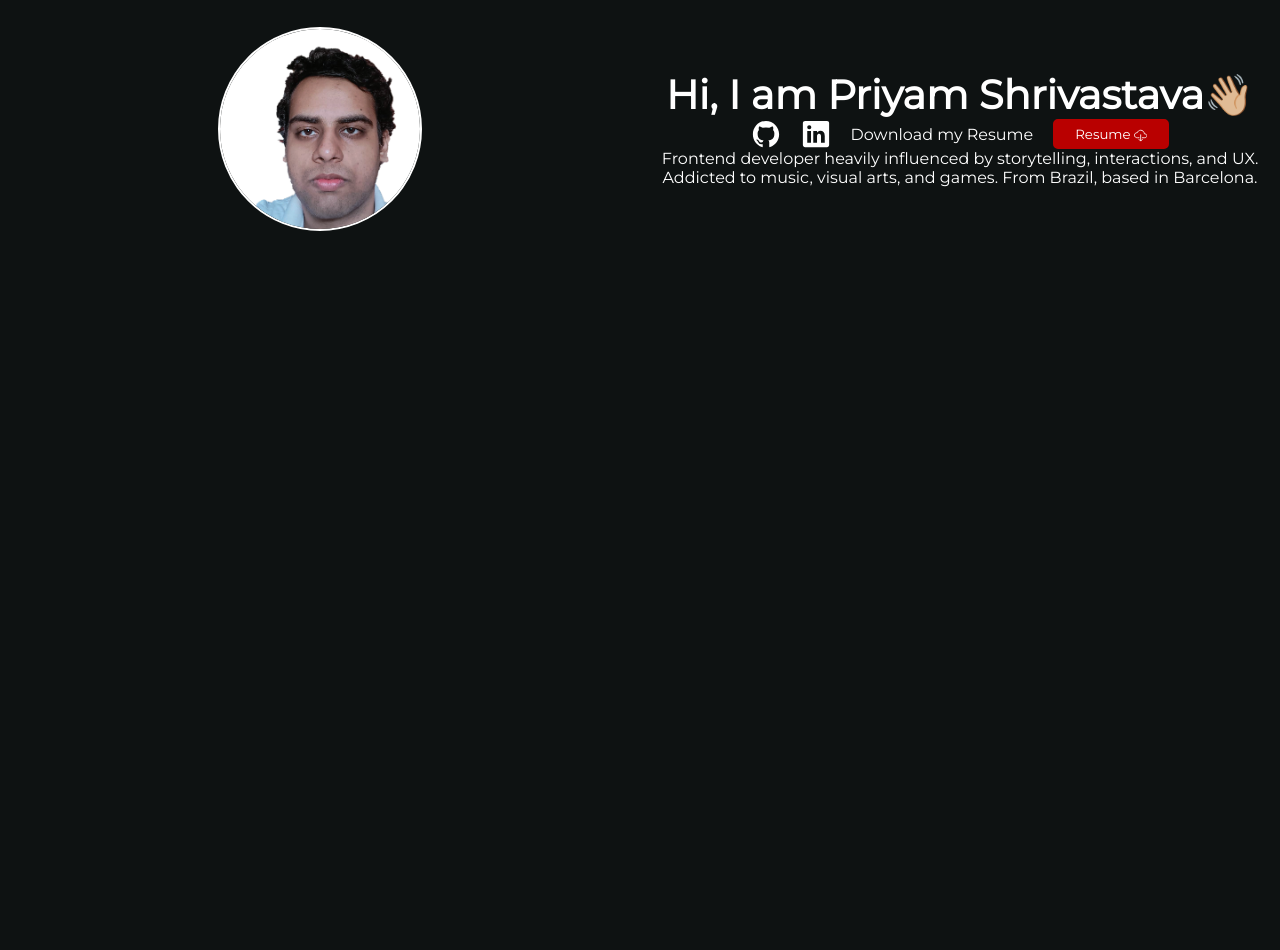
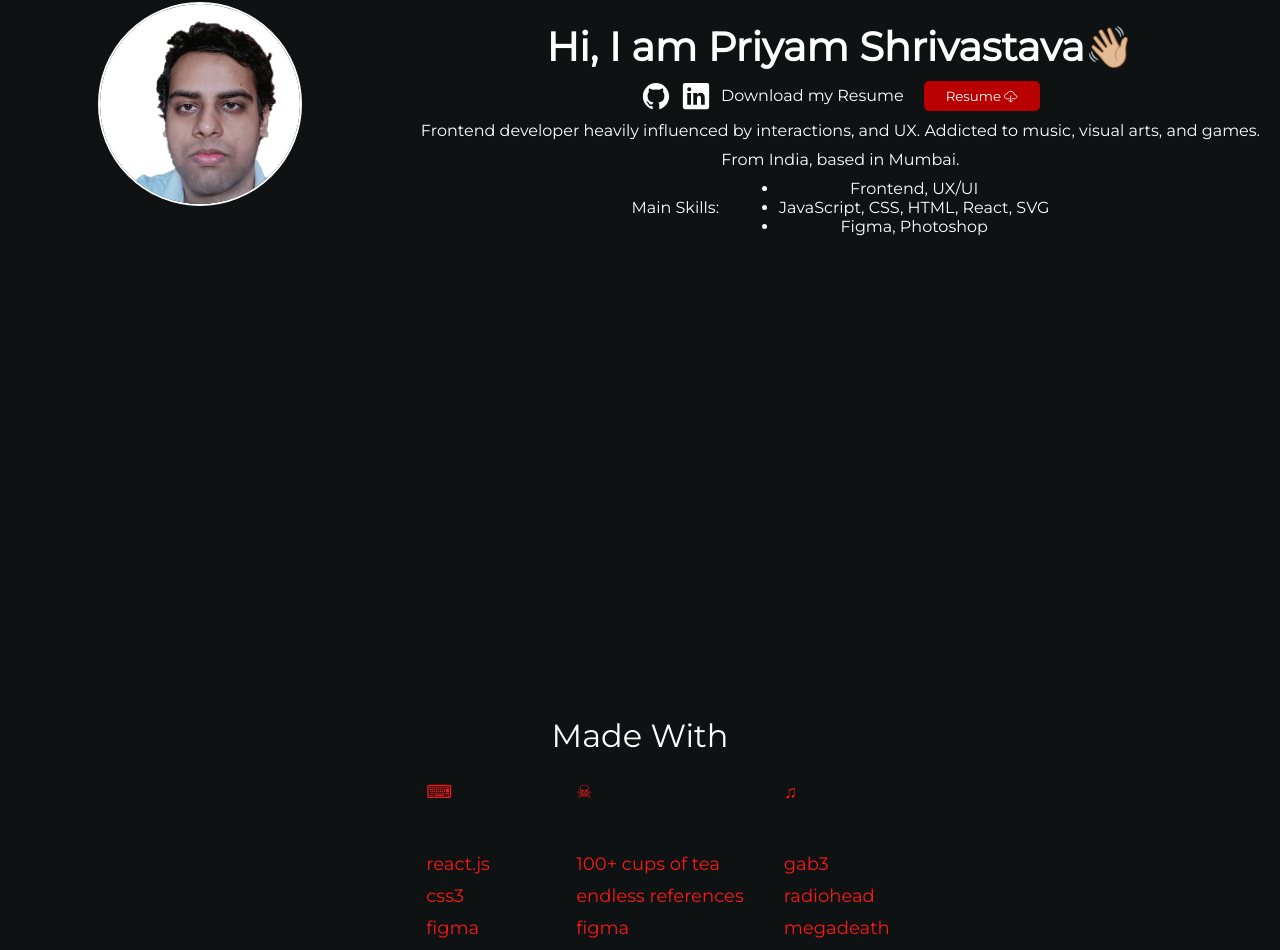
Before and after one commit to gweryf/portfolio, a React (Vite) app: page /about in a window 1280 px wide. Shown: the part 321-1271 px from the top of the page. Built offline with nearby package versions, Linux system fonts and the light colour scheme.

Commit message:
added about section

```diff
--- a/src/routes/about.jsx
+++ b/src/routes/about.jsx
@@ -1,6 +1,7 @@
 import Header from "../components/header"
 import { useEffect } from "react"
 import prof from "../assets/lmaopic.png"
+import res from "../assets/resume.pdf"
 import { IoLogoGithub, IoLogoLinkedin, IoCloudDownloadOutline } from "react-icons/io5";
 import "../styles/about.scss"
 const About = ()=>{
@@ -34,17 +35,59 @@ const About = ()=>{
                             <IoLogoLinkedin size="30px"/>
                             <div className="cv">
                                 Download my Resume
-                                <button>Resume {<IoCloudDownloadOutline className="res" />}</button>
+                                <a target="_blank" href={res}><button>Resume {<IoCloudDownloadOutline className="res" />}</button></a>
                             </div>
                         </div>
                         <p>
-                        Frontend developer heavily influenced by storytelling, interactions, and UX. Addicted to music, visual arts, and games.
-From Brazil, based in Barcelona.
+                        Frontend developer heavily influenced by interactions, and UX. Addicted to music, visual arts, and games.
                         </p>
+                        <p>
+                        From India, based in Mumbai.
+                        </p>
+                        <div>
+                          <p>Main Skills:</p>
+                          <ul>
+                            <li>Frontend, UX/UI</li>
+                            <li>JavaScript, CSS, HTML, React, SVG</li>
+                            <li>Figma, Photoshop</li>
+                          </ul>
+                        </div>
                     </div>
                 </div>
             </section>
-            <section className="hidden"></section>
+            <section className="hidden material">
+              <p>Made With</p>
+              <div className="cols">
+                <ul className="col">
+                  <li className="title">⌨</li>
+                  <li>react.js</li>
+                  <li>css3</li>
+                  <li>figma</li>
+                  <li>Photoshop</li>
+                  <li>Figma</li>
+                </ul>
+
+                <ul className="col">
+                  <li className="title">☠</li>
+                  <li>100+ cups of tea</li>
+                  <li>endless references</li>
+                  <li>figma</li>
+                </ul>
+
+                <ul className="col music">
+                  <li className="title">♫</li>
+                  <li><a className="artists" target="_blank" href="https://open.spotify.com/artist/0Yt7UjpW2AJojjZrgGysUl?si=9d10lQXPRD-Ot2PDtshJRQ">gab3</a></li>
+                  <li><a className="artists" target="_blank" href="https://open.spotify.com/artist/4Z8W4fKeB5YxbusRsdQVPb?si=pCjEkOkjRp2X0dCbzJFHpw">radiohead</a></li>
+                  <li><a className="artists" target="_blank" href="https://open.spotify.com/artist/1Yox196W7bzVNZI7RBaPnf?si=y6axc2-sR1m-gpSCjrERKQ">megadeath</a></li>
+                  <li><a className="artists" target="_blank" href="https://open.spotify.com/artist/1bPflBX5bS3e7GIf6mzmT3?si=kke79FrfSk6VnpOOfCij-g">Uli K</a></li>
+                  <li><a className="artists" target="_blank" href="https://open.spotify.com/artist/2KZogWZPYcACVe4NK80dmc?si=Jg5hec2TRGCLs9vvSCJG1g">d0llywood1</a></li>
+                  <li><a className="artists" target="_blank" href="https://open.spotify.com/artist/1XpDYCrUJnvCo9Ez6yeMWh?si=qIoGKu3eTSeXwmCVJ7uLRg">TenaciousD</a></li>
+                  <li><a className="artists" target="_blank" href="https://open.spotify.com/artist/41X1TR6hrK8Q2ZCpp2EqCz?si=i1sUetEHRxKsGhfm8esyWQ">bbno$</a></li>
+                  <li><a className="artists" target="_blank" href="https://open.spotify.com/artist/1ng3xz2dyz57Z1WpnzM2G7?si=BzHjmrccSru-Alen-0WZoQ">pogo</a></li>
+                  <li><a className="artists" target="_blank" href="https://open.spotify.com/artist/7jOY91ZU7kn86slH3fBbaD?si=tWpvDNPRTKWeoZY0AvuTDQ">Louie Zong</a></li>
+                </ul>
+              </div>
+            </section>
         </>
     )
 }
--- a/src/styles/about.scss
+++ b/src/styles/about.scss
@@ -1,10 +1,8 @@
 @import "index";
 .about{
     width: 100%;
-    height: 100%;
-    display: grid;
-    grid-template-columns: repeat(2, 1fr);
-    place-items: center start;
+    display: flex;
+    justify-content: space-around;
     img {
         width: 200px;
         height: 200px;
@@ -12,10 +10,9 @@
         border-radius: 50%;
     }
     .links{
-        // display: flex;
-        // justify-content: center;
-        // align-items: center;
-        // gap: 10px;
+        display: flex;
+        align-items: center;
+        gap: 10px;
     }
     .res{
         background-color: transparent;
@@ -29,6 +26,9 @@
     gap: 5px;
 }
 .details{
+    padding: 20px;
+    display: flex;
+    flex-direction: column;
     gap: 10px;
     h1{
         margin-bottom: 0;
@@ -45,3 +45,34 @@
     filter: blur(0px);
     transform: translateX(0%);
 }
+.cols{
+    width: 100%;
+    display: grid;
+    grid-template-columns: repeat(auto-fit, minmax(150px,auto));
+    justify-content: center;
+}
+.col{
+    .title{
+        margin-bottom: 50px;
+    }
+    li{
+        font-size: 18px;
+        margin-bottom: 10px;
+        list-style-type: none;
+        color: #fa1919;
+    }
+}
+.material{
+    p{
+        font-size: xx-large;
+        margin-bottom: 2%;
+    }
+}
+.artists{
+    color: #fa1919;
+    transition: all .4s ease-out;
+}
+.artists:hover{
+    color: #f4e5e5;
+    transition: all .4s ease-out;
+}
```
Also changed, not shown: 1 other file (tests, documents, lock files or other folders).
